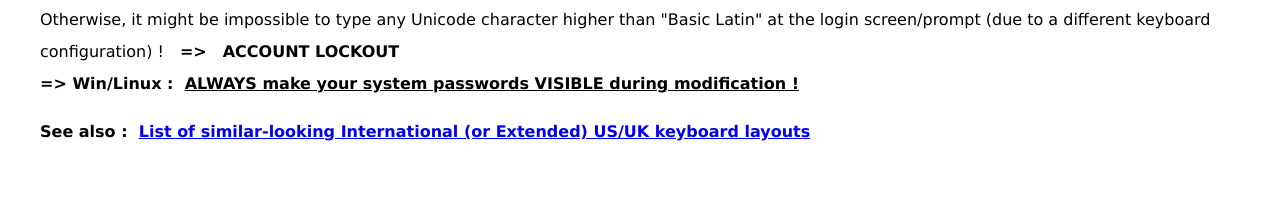
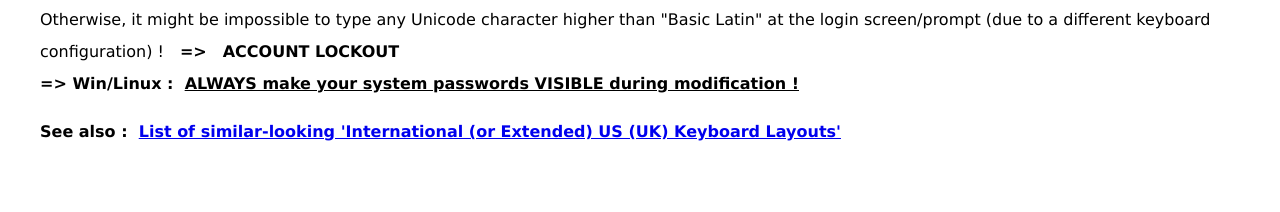
Before and after one commit to pieter-degroote/pieter-degroote.github.io, a plain HTML site: page index.html in a window 1280 px wide. Shown: the part 1205-1417 px from the top of the page. Drawn offline with Linux system fonts and the light colour scheme.

Commit message:
Add files via upload
A minor aesthetic change.

```diff
--- a/index.html
+++ b/index.html
@@ -37,7 +37,7 @@ UltimateKEYS is Free Software and is licensed under the <a href="https://www.gnu
 Otherwise, it might be impossible to type any Unicode character higher than "Basic Latin" at the login screen/prompt (due to a different keyboard configuration) !&emsp;<strong>=&gt;&emsp;ACCOUNT LOCKOUT<br />
 =&gt; Win/Linux : &nbsp;<span style="text-decoration: underline;">ALWAYS make your system passwords VISIBLE during modification !</span></strong></p>
 
-<p><strong>See also : &nbsp;<a href="https://pieter-degroote.github.io/UltimateKEYS/list-keyboard-layouts.html" target="_blank">List of similar-looking International (or Extended) US/UK keyboard layouts</a></strong></p>
+<p><strong>See also : &nbsp;<a href="https://pieter-degroote.github.io/UltimateKEYS/list-keyboard-layouts.html" target="_blank">List of similar-looking 'International (or Extended) US (UK) Keyboard Layouts'</a></strong></p>
 
 <p>&nbsp;</p>
 
```
